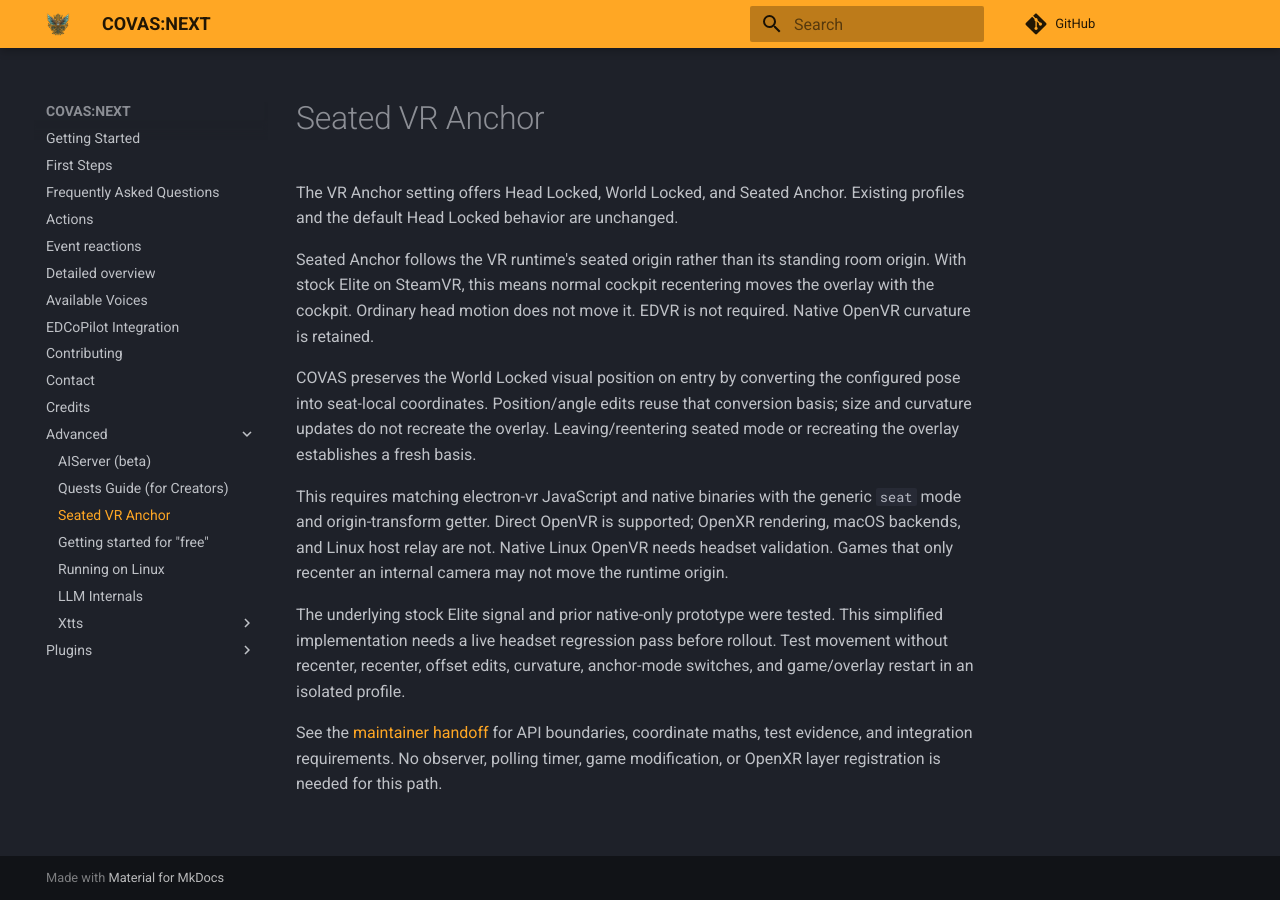
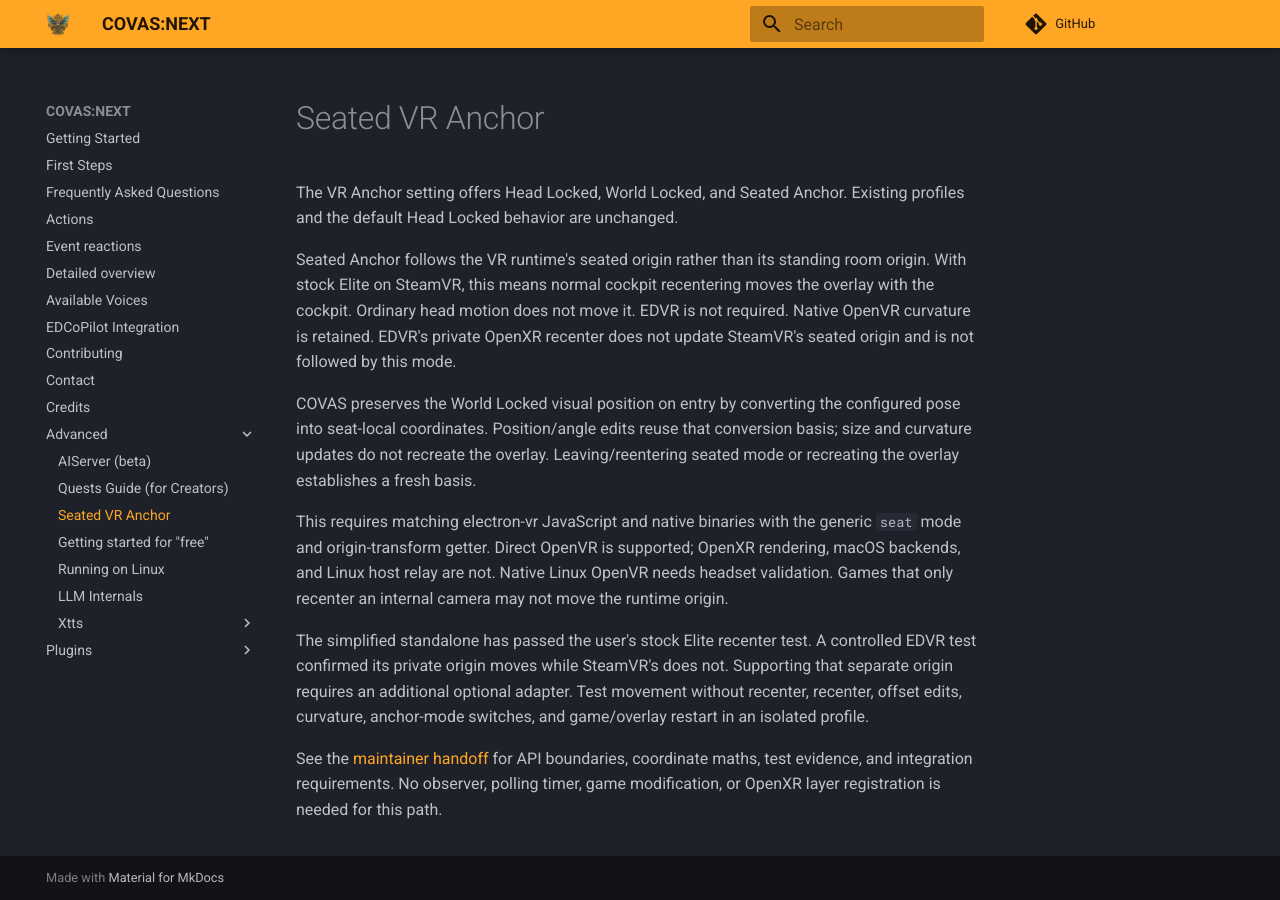
Before and after one commit to RatherRude/Elite-Dangerous-AI-Integration, an MkDocs documentation site: the page built from docs/advanced/VR-Seated-Anchor.md, in a window 1280 px wide. Built offline with MkDocs 1.6.1 and Material for MkDocs 9.7.7, drawn with Linux system fonts in a browser that asks for light colours; comment, search, counter and statistics services are not loaded.

Commit message:
docs: distinguish stock Elite and EDVR recenter test results

```diff
--- a/docs/advanced/VR-Seated-Anchor.md
+++ b/docs/advanced/VR-Seated-Anchor.md
@@ -6,7 +6,8 @@
 Seated Anchor follows the VR runtime's seated origin rather than its standing
 room origin. With stock Elite on SteamVR, this means normal cockpit recentering
 moves the overlay with the cockpit. Ordinary head motion does not move it.
-EDVR is not required. Native OpenVR curvature is retained.
+EDVR is not required. Native OpenVR curvature is retained. EDVR's private OpenXR
+recenter does not update SteamVR's seated origin and is not followed by this mode.
 
 COVAS preserves the World Locked visual position on entry by converting the
 configured pose into seat-local coordinates. Position/angle edits reuse that
@@ -18,8 +19,9 @@
 macOS backends, and Linux host relay are not. Native Linux OpenVR needs headset
 validation. Games that only recenter an internal camera may not move the runtime origin.
 
-The underlying stock Elite signal and prior native-only prototype were tested.
-This simplified implementation needs a live headset regression pass before rollout.
+The simplified standalone has passed the user's stock Elite recenter test.
+A controlled EDVR test confirmed its private origin moves while SteamVR's does
+not. Supporting that separate origin requires an additional optional adapter.
 Test movement without recenter, recenter, offset edits, curvature, anchor-mode
 switches, and game/overlay restart in an isolated profile.
 
```
Also changed, not shown: SEATED_ANCHOR_HANDOFF.md (+11 -1 lines).
